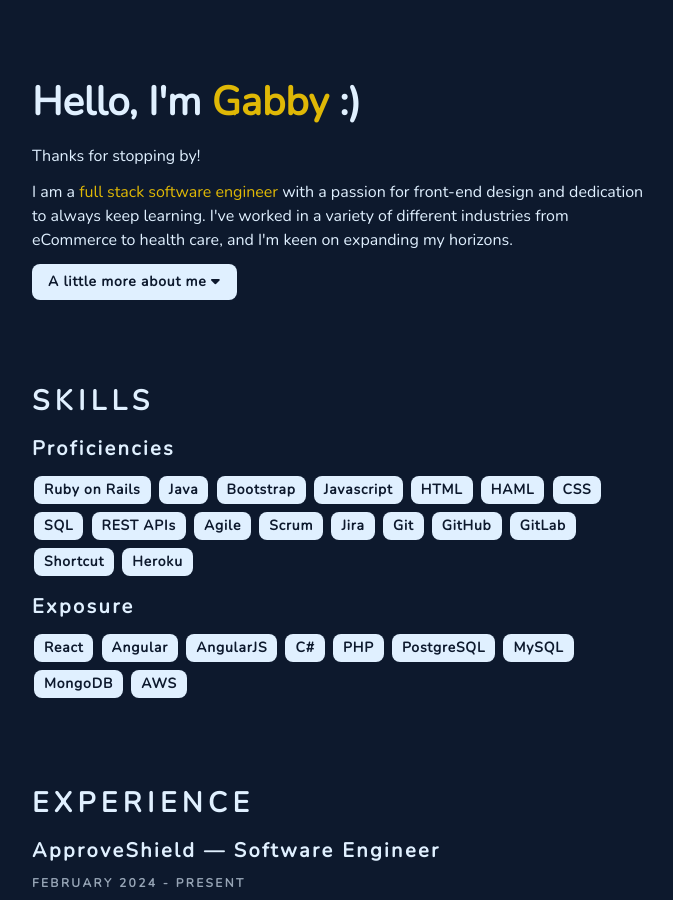
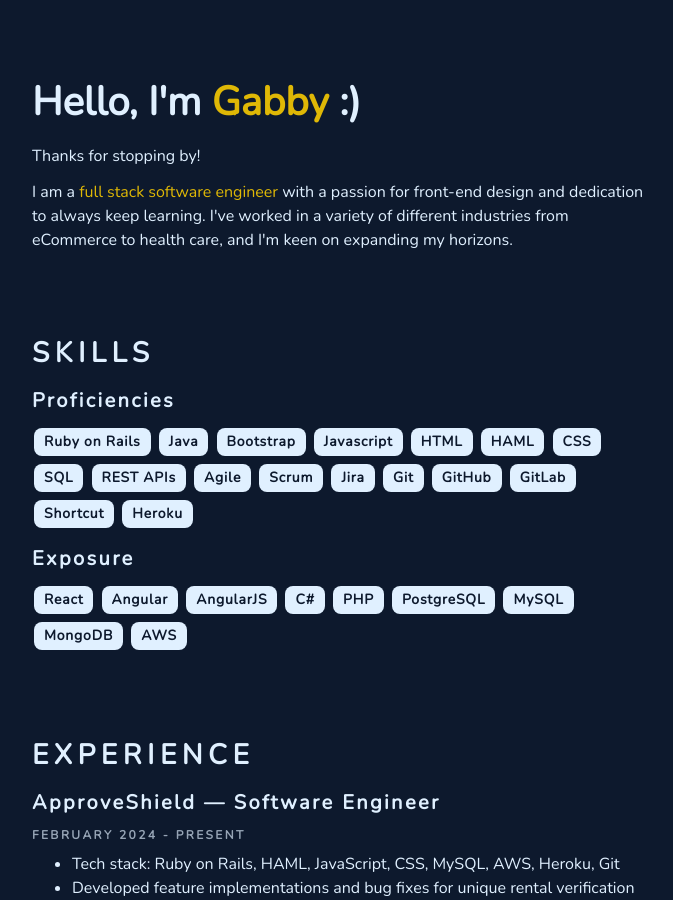
Before and after one commit to Serenamidori/serenamidori.github.io, a Jekyll site: the page built from README.md, in a window 1280 px wide and 900 px high. Shown: the whole window, without its empty margins (300-973 px from the left). Built offline with Jekyll 4.4.1, drawn with Linux system fonts in a browser that asks for light colours; our own code applies the rules of GitHub Pages for plain Markdown files.

Commit message:
hiding button until fix for material tailwind

```diff
--- a/_layouts/default.html
+++ b/_layouts/default.html
@@ -17,14 +17,14 @@
         </h1>
         <p class="mt-3">Thanks for stopping by!</p>
         <p class="mt-3">I am a <span class="emphasis">full stack software engineer</span> with a passion for front-end design and dedication to always keep learning. I've worked in a variety of different industries from eCommerce to health care, and I'm keen on expanding my horizons.</p>
-        <button data-ripple-light="true" data-collapse-target="collapse" class="rounded-lg mt-3 text-sm font-bold">
+        <!-- <button data-ripple-light="true" data-collapse-target="collapse" class="rounded-lg mt-3 text-sm font-bold">
           A little more about me <i class="fa-solid fa-caret-down"></i>
         </button>
         <div data-collapse="collapse" class="block h-0 w-full basis-full overflow-hidden transition-all duration-700 ease-in-out">
           <div class="mt-2">
             <p class="mt-3">I practically grew up using a computer, and one might think that it'd be inevitable for me to turn to coding. However, it  wasn't until I was already in college that I considered it. I have always had a passion for art and had considered myself a more creative person than a logical one. I understand now how silly it was to limit myself, but at the time my first Computer Science class was daunting. In the end, I had a blast learning with Java and really excelled where I thought I'd fail. Towards the end of that semester, my <a href="https://www.linkedin.com/in/rick-denman-b13b097/" target="_blank">professor</a> asked me, "why don't you do this?" in regards to my major. And that question has stuck with me my entire career; <span class="emphasis">Yeah, why <i>don't</i> I do this?</span></p>
           </div>
-        </div>
+        </div> -->
       </div>
 
       <div class="content bg-ivory-black">
```
